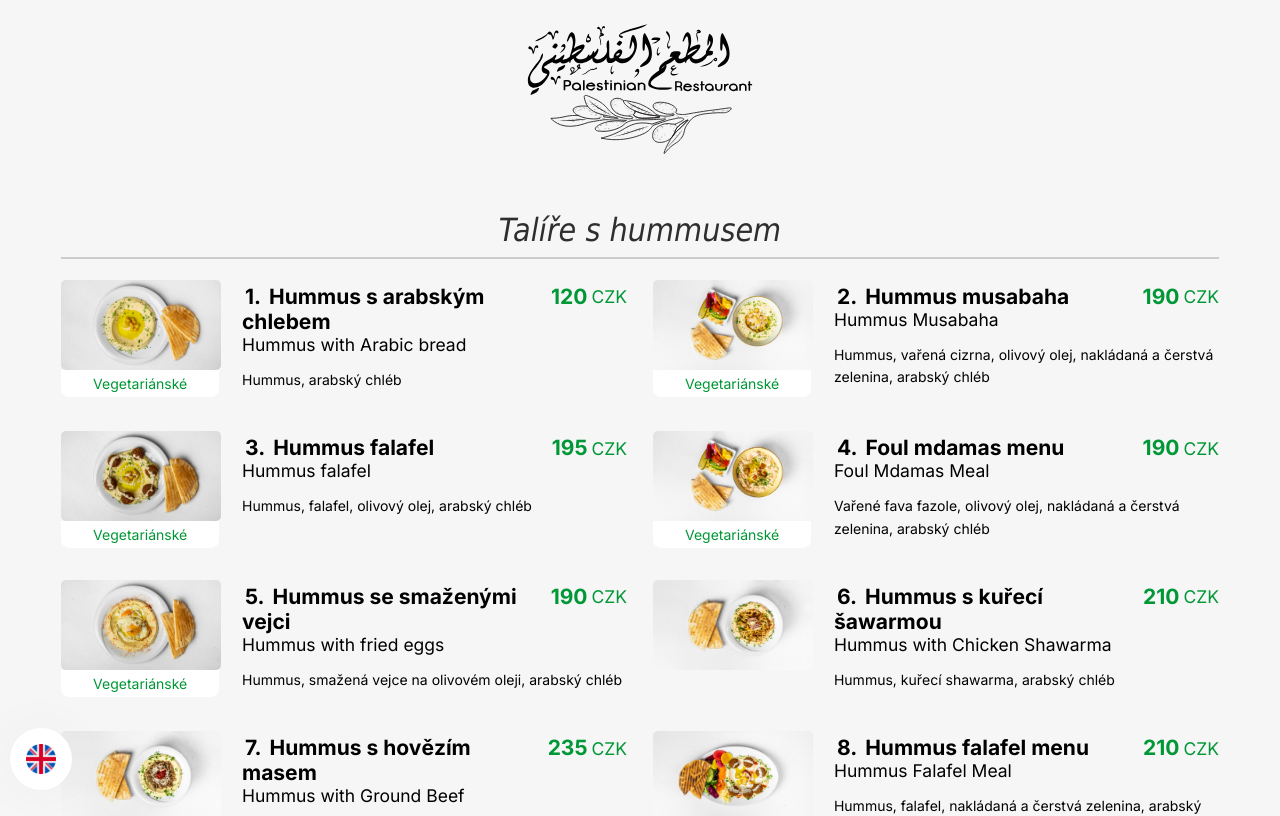
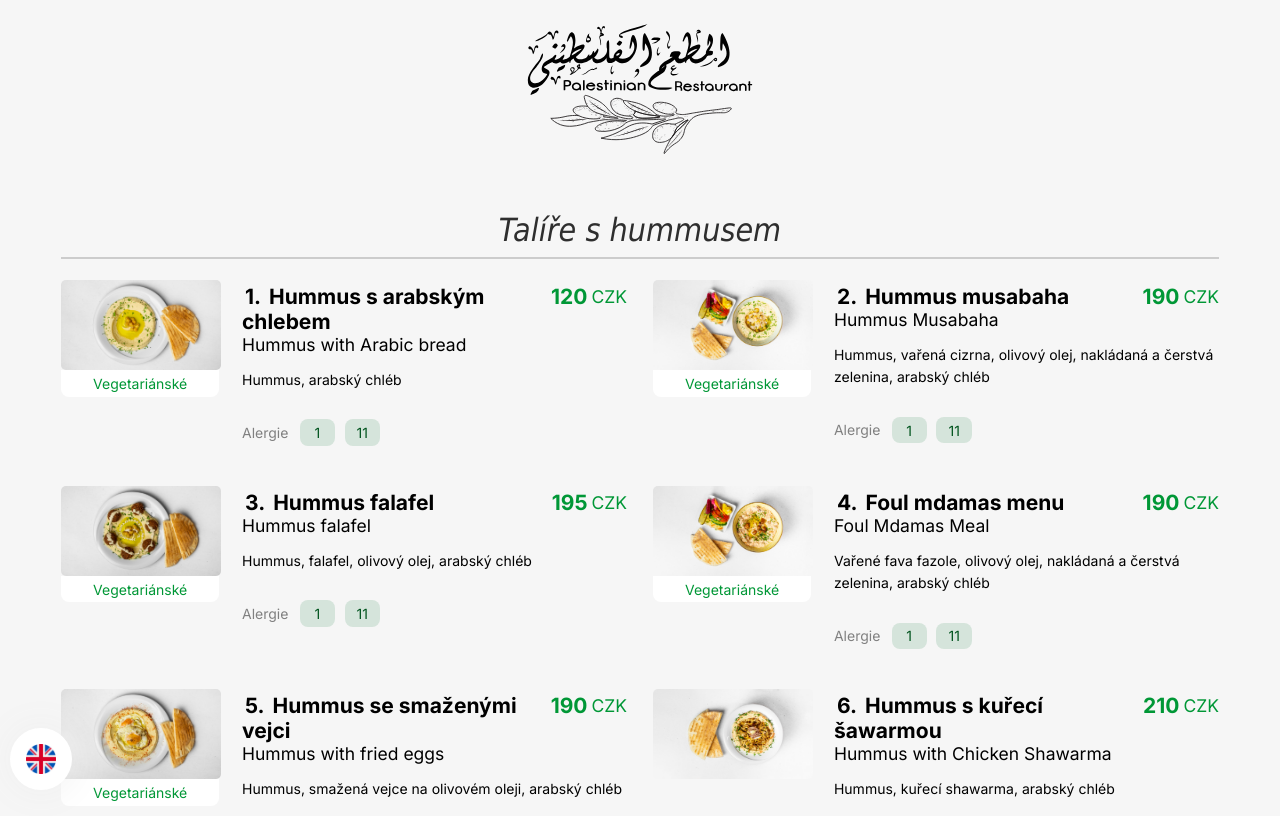
Before and after one commit to beshoyrmansour/the-olive-branch-resturant-menu, a Next.js app: page / in a window 1280 px wide. Shown: the top 816 px of the page. Built offline with nearby package versions, Linux system fonts and the light colour scheme; a web font is replaced by a local one.

Commit message:
Add Allergies

```diff
--- /dev/null
+++ b/components/AllargyItem.tsx
@@ -0,0 +1,23 @@
+import React, { useState } from 'react'
+import styles from "@/styles/Allargy.module.css";
+
+type Props = {
+  value: number,
+  lang: 'en' | 'cz',
+}
+
+const AllargyItem = (props: Props) => {
+  const { value, lang } = props;
+  const [viewText, setViewText] = useState(false)
+  return (
+    <span className={styles.allergy_item} onClick={() => setViewText(prev => !prev)}>{viewText ? AllargiesText[value][lang] : value}</span>
+  )
+}
+
+export default AllargyItem
+
+
+const AllargiesText: Record<number, Record<'en' | 'cz', string>> = {
+  1: { en: 'somthing else', cz: 'name' },
+  11: { en: 'Allargy', cz: 'other thing ' },
+}
--- a/models/menu.tsx
+++ b/models/menu.tsx
@@ -36,6 +36,7 @@ export type MenuItem = {
   img: string;
   isVegan: boolean;
   options?: Array<MenuItemOption>;
+  allergy: Array<number>
 }
 
 export type MenuCategory = {
--- a/pages/index.tsx
+++ b/pages/index.tsx
@@ -12,6 +12,7 @@ import {
   MenuItemOption,
 } from "@/models/menu";
 import { it } from "node:test";
+import AllargyItem from "@/components/AllargyItem";
 
 const inter = Inter({ subsets: ["latin"] });
 
@@ -110,6 +111,7 @@ export default function Home({ data }: { data: MenuItem[] }) {
                             {lang === "en" ? "Vegetarian" : "Vegetariánské"}
                           </span>
                         )}
+
                       </div>
                       <div className={styles.menu_item_text}>
                         <h2 className={styles.menu_item_heading}>
@@ -150,6 +152,14 @@ export default function Home({ data }: { data: MenuItem[] }) {
                             ? item.en_description
                             : item.cz_description}
                         </p>
+                        {item.allergy &&
+                          <div className={styles.allergy_wrapper}>
+                            <h4 className={styles.allergy_title} >{lang === "en" ? 'Allergies' : 'Alergie'}</h4>
+                            <p className={styles.allergy}>
+                              {item.allergy.map(v => <AllargyItem value={v} lang={lang as 'en' | 'cz'} />)}
+                            </p>
+                          </div>
+                        }
                       </div>
                     </div>
                     {item.options && (
--- a/public/data.json
+++ b/public/data.json
@@ -1,6 +1,10 @@
 [
   {
     "id": "001",
+    "allergy": [
+      1,
+      11
+    ],
     "number": "1",
     "category": "0",
     "en_description": "Hummus and Arabic bread",
@@ -13,6 +17,10 @@
   },
   {
     "id": "002",
+    "allergy": [
+      1,
+      11
+    ],
     "number": "2",
     "category": "0",
     "en_description": "Hummus, chickpeas, olive oil, pickles, fresh vegetables and Arabic bread",
@@ -25,6 +33,10 @@
   },
   {
     "id": "003",
+    "allergy": [
+      1,
+      11
+    ],
     "number": "3",
     "category": "0",
     "en_description": "Hummus, falafel, olive oil and Arabic bread",
@@ -37,6 +49,10 @@
   },
   {
     "id": "004",
+    "allergy": [
+      1,
+      11
+    ],
     "number": "4",
     "category": "0",
     "en_description": "Fava beans, olive oil, pickles, fresh vegetables and Arabic bread",
@@ -49,6 +65,10 @@
   },
   {
     "id": "005",
+    "allergy": [
+      1,
+      11
+    ],
     "number": "5",
     "category": "0",
     "en_description": "Hummus, fried eggs in olive oil, Arabic bread",
@@ -61,6 +81,10 @@
   },
   {
     "id": "006",
+    "allergy": [
+      1,
+      11
+    ],
     "number": "6",
     "category": "0",
     "en_description": "Hummus, chicken shawarma and Arabic bread",
@@ -73,6 +97,10 @@
   },
   {
     "id": "007",
+    "allergy": [
+      1,
+      11
+    ],
     "number": "7",
     "category": "0",
     "en_description": "Hummus, ground beef and Arabic bread",
@@ -85,6 +113,10 @@
   },
   {
     "id": "008",
+    "allergy": [
+      1,
+      11
+    ],
     "number": "8",
     "category": "0",
     "en_description": "Hummus, falafel, pickles, fresh vegetables and Arabic bread",
@@ -97,6 +129,10 @@
   },
   {
     "id": "009",
+    "allergy": [
+      1,
+      11
+    ],
     "number": "9",
     "category": "0",
     "en_description": "Hummus, chicken shawarma, pickles, fresh vegetables and Arabic bread",
@@ -109,6 +145,10 @@
   },
   {
     "id": "010",
+    "allergy": [
+      1,
+      11
+    ],
     "number": "10",
     "category": "1",
     "en_description": "Arabic bread, falafel, hummus, fresh vegetables and tahini",
@@ -121,6 +161,10 @@
   },
   {
     "id": "011",
+    "allergy": [
+      1,
+      11
+    ],
     "number": "11",
     "category": "1",
     "en_description": "Arabic bread, chicken shawarma, hummus, fresh vegetables and tahini",
@@ -132,6 +176,10 @@
   },
   {
     "id": "012",
+    "allergy": [
+      1,
+      11
+    ],
     "number": "12",
     "category": "1",
     "en_description": "Tortilla bread, falafel,hummus, fresh vegetables, and tahini",
@@ -144,6 +192,10 @@
   },
   {
     "id": "013",
+    "allergy": [
+      1,
+      11
+    ],
     "number": "13",
     "category": "1",
     "en_description": "Tortilla bread, chicken shawarma,hummus, fresh vegetables, and tahini",
@@ -155,6 +207,10 @@
   },
   {
     "id": "014",
+    "allergy": [
+      1,
+      11
+    ],
     "number": "14",
     "category": "2",
     "en_description": "Saj bread coated with olive oil, chicken, onions, almonds, sumac spice",
@@ -166,6 +222,10 @@
   },
   {
     "id": "015",
+    "allergy": [
+      1,
+      11
+    ],
     "number": "15",
     "category": "2",
     "en_description": "Saj bread coated with olive oil, chicken, onions, almonds, sumac spice",
@@ -177,6 +237,10 @@
   },
   {
     "id": "016",
+    "allergy": [
+      1,
+      11
+    ],
     "number": "16",
     "category": "3",
     "en_description": "Grilled Arabic bread stuffed with ground beef",
@@ -185,22 +249,25 @@
     "cz_name": "Arajes",
     "en_name": "Arayes",
     "img": "Arajes plnene masem.jpg",
-    "options":[
+    "options": [
       {
-        "en_name":"2 pieces",
-        "cz_name":"2 kusy",
-        "price":"120"
+        "en_name": "2 pieces",
+        "cz_name": "2 kusy",
+        "price": "120"
       },
       {
-        "en_name":"4 pieces",
-        "cz_name":"4 kusy",
-        "price":"200"
+        "en_name": "4 pieces",
+        "cz_name": "4 kusy",
+        "price": "200"
       }
     ]
   },
-
   {
     "id": "017",
+    "allergy": [
+      1,
+      11
+    ],
     "number": "17",
     "category": "3",
     "en_description": "2 Chicken skewers, fries, hummus, baba ganoush, turkish salad, pickles and fresh vegetables, Arabic bread",
@@ -212,6 +279,10 @@
   },
   {
     "id": "018",
+    "allergy": [
+      1,
+      11
+    ],
     "number": "18",
     "category": "3",
     "en_description": "Beef kabab, fries, hummus, baba ganoush, turkish salad, pickles and fresh vegetables, Arabic bread",
@@ -223,6 +294,10 @@
   },
   {
     "id": "019",
+    "allergy": [
+      1,
+      11
+    ],
     "number": "19",
     "category": "3",
     "en_description": "2 lamb skewers, fries, hummus, baba ganoush, turkish salad, pickles and fresh vegetables, Arabic bread",
@@ -234,6 +309,10 @@
   },
   {
     "id": "20",
+    "allergy": [
+      1,
+      11
+    ],
     "number": "20",
     "category": "3",
     "en_description": "Three types of grilled meat (350 g), grilled tomatoes, grilled onions, pickles, fresh vegetables, french fries, Arabic bread",
@@ -245,6 +324,10 @@
   },
   {
     "id": "021",
+    "allergy": [
+      1,
+      11
+    ],
     "number": "21",
     "category": "3",
     "en_description": "Three types of grilled meat (700 g), grilled tomatoes, grilled onions, pickles, fresh vegetables, french fries, Arabic bread",
@@ -256,6 +339,10 @@
   },
   {
     "id": "022",
+    "allergy": [
+      1,
+      11
+    ],
     "number": "22",
     "category": "3",
     "en_description": "Three types of grilled meat (1400 g), grilled tomatoes, grilled onions, pickles, fresh vegetables, french fries, Arabic bread",
@@ -267,6 +354,10 @@
   },
   {
     "id": "023",
+    "allergy": [
+      1,
+      11
+    ],
     "number": "23",
     "category": "3",
     "en_description": "10 types of Palestinian appetizers",
@@ -279,6 +370,10 @@
   },
   {
     "id": "024",
+    "allergy": [
+      1,
+      11
+    ],
     "number": "24",
     "category": "4",
     "en_description": "Cucumbers, tomatoes, onions, parsley, pieces of fried Arabic bread",
@@ -291,6 +386,10 @@
   },
   {
     "id": "025",
+    "allergy": [
+      1,
+      11
+    ],
     "number": "25",
     "category": "4",
     "en_description": "Burgul, chickpeas",
@@ -303,6 +402,10 @@
   },
   {
     "id": "026",
+    "allergy": [
+      1,
+      11
+    ],
     "number": "26",
     "category": "4",
     "en_description": "",
@@ -315,6 +418,10 @@
   },
   {
     "id": "027",
+    "allergy": [
+      1,
+      11
+    ],
     "number": "27",
     "category": "4",
     "en_description": "",
@@ -327,6 +434,10 @@
   },
   {
     "id": "028",
+    "allergy": [
+      1,
+      11
+    ],
     "number": "28",
     "category": "4",
     "en_description": "",
@@ -339,6 +450,10 @@
   },
   {
     "id": "029",
+    "allergy": [
+      1,
+      11
+    ],
     "number": "29",
     "category": "5",
     "en_description": "",
@@ -350,6 +465,10 @@
   },
   {
     "id": "030",
+    "allergy": [
+      1,
+      11
+    ],
     "number": "30",
     "category": "5",
     "en_description": "",
@@ -361,6 +480,10 @@
   },
   {
     "id": "031",
+    "allergy": [
+      1,
+      11
+    ],
     "number": "31",
     "category": "5",
     "en_description": "",
@@ -370,9 +493,12 @@
     "en_name": "Basbosa",
     "img": "Basbusa.jpg"
   },
-
   {
     "id": "032",
+    "allergy": [
+      1,
+      11
+    ],
     "number": "32",
     "category": "6",
     "en_description": "",
@@ -384,6 +510,10 @@
   },
   {
     "id": "033",
+    "allergy": [
+      1,
+      11
+    ],
     "number": "33",
     "category": "6",
     "en_description": "",
@@ -392,25 +522,30 @@
     "cz_name": "Čaj ",
     "en_name": "Tea ",
     "img": "Caj.jpg",
-    "options":[
+    "options": [
       {
-        "en_name":"Small",
-        "cz_name":"Malý",
-        "price":"50"
+        "en_name": "Small",
+        "cz_name": "Malý",
+        "price": "50"
       },
       {
-        "en_name":"Medium",
-        "cz_name":"Střední",
-        "price":"80"
-      },      {
-        "en_name":"Large",
-        "cz_name":"Velký",
-        "price":"120"
+        "en_name": "Medium",
+        "cz_name": "Střední",
+        "price": "80"
+      },
+      {
+        "en_name": "Large",
+        "cz_name": "Velký",
+        "price": "120"
       }
     ]
   },
   {
     "id": "034",
+    "allergy": [
+      1,
+      11
+    ],
     "number": "34",
     "category": "6",
     "en_description": "",
@@ -419,25 +554,30 @@
     "cz_name": "Arabská káva ",
     "en_name": "Arabic Coffee ",
     "img": "xxx",
-    "options":[
+    "options": [
       {
-        "en_name":"Small",
-        "cz_name":"Malá",
-        "price":"80"
+        "en_name": "Small",
+        "cz_name": "Malá",
+        "price": "80"
       },
       {
-        "en_name":"Medium",
-        "cz_name":"Střední",
-        "price":"120"
-      },      {
-        "en_name":"Large",
-        "cz_name":"Velká",
-        "price":"160"
+        "en_name": "Medium",
+        "cz_name": "Střední",
+        "price": "120"
+      },
+      {
+        "en_name": "Large",
+        "cz_name": "Velká",
+        "price": "160"
       }
     ]
   },
   {
     "id": "035",
+    "allergy": [
+      1,
+      11
+    ],
     "number": "35",
     "category": "6",
     "en_description": "",
@@ -449,6 +589,10 @@
   },
   {
     "id": "036",
+    "allergy": [
+      1,
+      11
+    ],
     "number": "36",
     "category": "6",
     "en_description": "",
@@ -460,6 +604,10 @@
   },
   {
     "id": "037",
+    "allergy": [
+      1,
+      11
+    ],
     "number": "37",
     "category": "6",
     "en_description": "Sparkling or still water",
@@ -471,6 +619,10 @@
   },
   {
     "id": "038",
+    "allergy": [
+      1,
+      11
+    ],
     "number": "38",
     "category": "6",
     "en_description": "",
--- /dev/null
+++ b/styles/Allargy.module.css
@@ -0,0 +1,41 @@
+.allergy_title {
+color: #808080;
+padding-right: 0.4rem;
+font-weight: 400;
+}
+
+.allergy_wrapper{
+  display: flex;
+  width: 100%;
+}
+.allergy {
+  /* position: absolute; */
+width: auto;
+  /* border-radius: 0px 0px 8px 8px; */
+  /* width: calc(160px - 1.5rem); */
+  text-align: left;
+  display: flex;
+  justify-content: flex-start;
+}
+.allergy_item{
+  min-width: 13px;
+  text-align: center;
+  padding: 0.3rem 0.7rem;
+  border-radius: 8px;
+  background: #d5e4db;
+  color: #00541e;
+  margin-left: 0.3rem ;
+  margin-right: 0.3rem ;
+}
+
+
+/* Mobile */
+@media (max-width: 700px) {
+
+  .allergy {
+    margin-bottom: 1rem;
+    width: auto;
+  }
+
+
+}
--- a/styles/Home.module.css
+++ b/styles/Home.module.css
@@ -70,6 +70,26 @@
   object-fit: cover;
   border-radius: 5px;
   min-width: 160px;
+}
+
+.allergy_title {
+color: #808080;
+padding-right: 0.4rem;
+font-weight: 400;
+}
+
+.allergy_wrapper{
+  display: flex;
+  width: 100%;
+}
+.allergy {
+  /* position: absolute; */
+width: auto;
+  /* border-radius: 0px 0px 8px 8px; */
+  /* width: calc(160px - 1.5rem); */
+  text-align: left;
+  display: flex;
+  justify-content: flex-start;
 }
 
 .vegan {
@@ -434,6 +454,11 @@
     /* text-align: center; */
   }
 
+  .allergy {
+    margin-bottom: 1rem;
+    width: auto;
+  }
+
   .vegan {
     margin-bottom: 1rem;
     left: auto;
```
Also changed, not shown: api/loadMenuData.ts (added, +8 -0 lines), api/hello.ts (renamed from pages/api/hello.ts).
